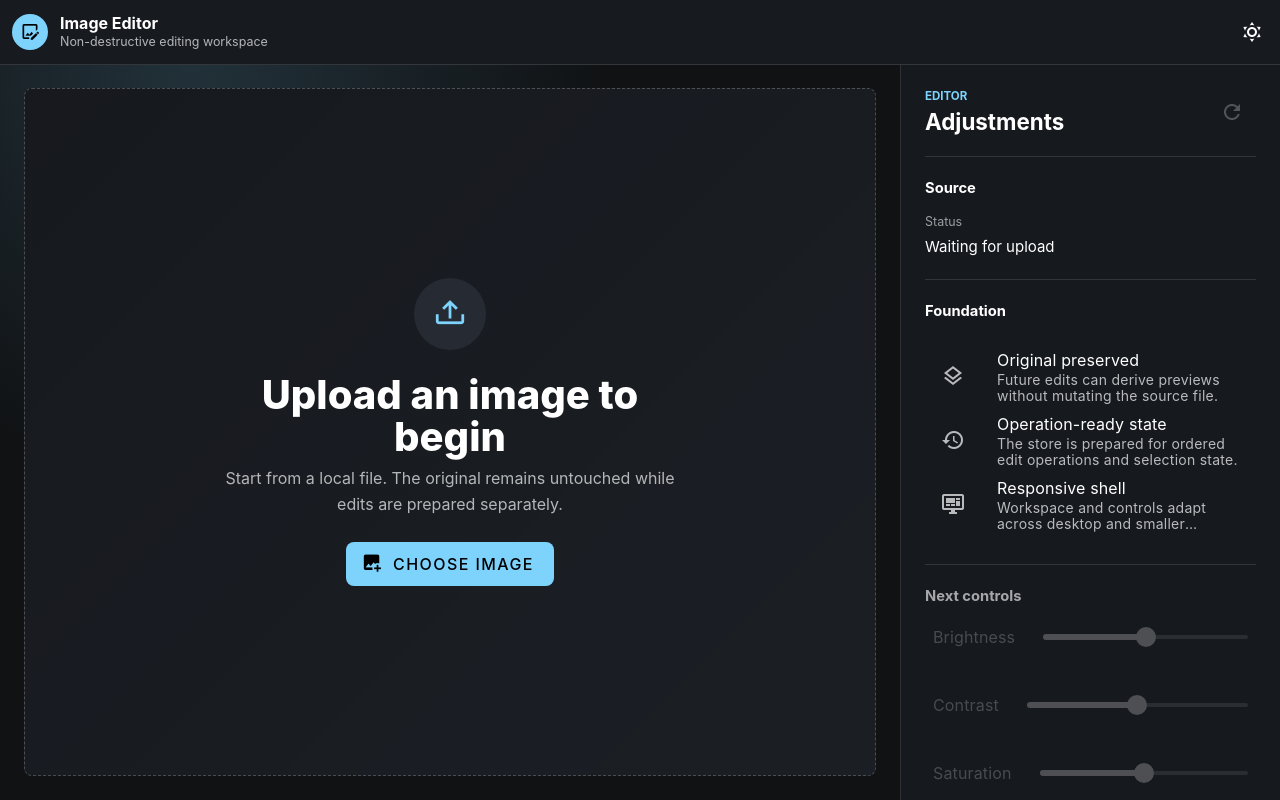
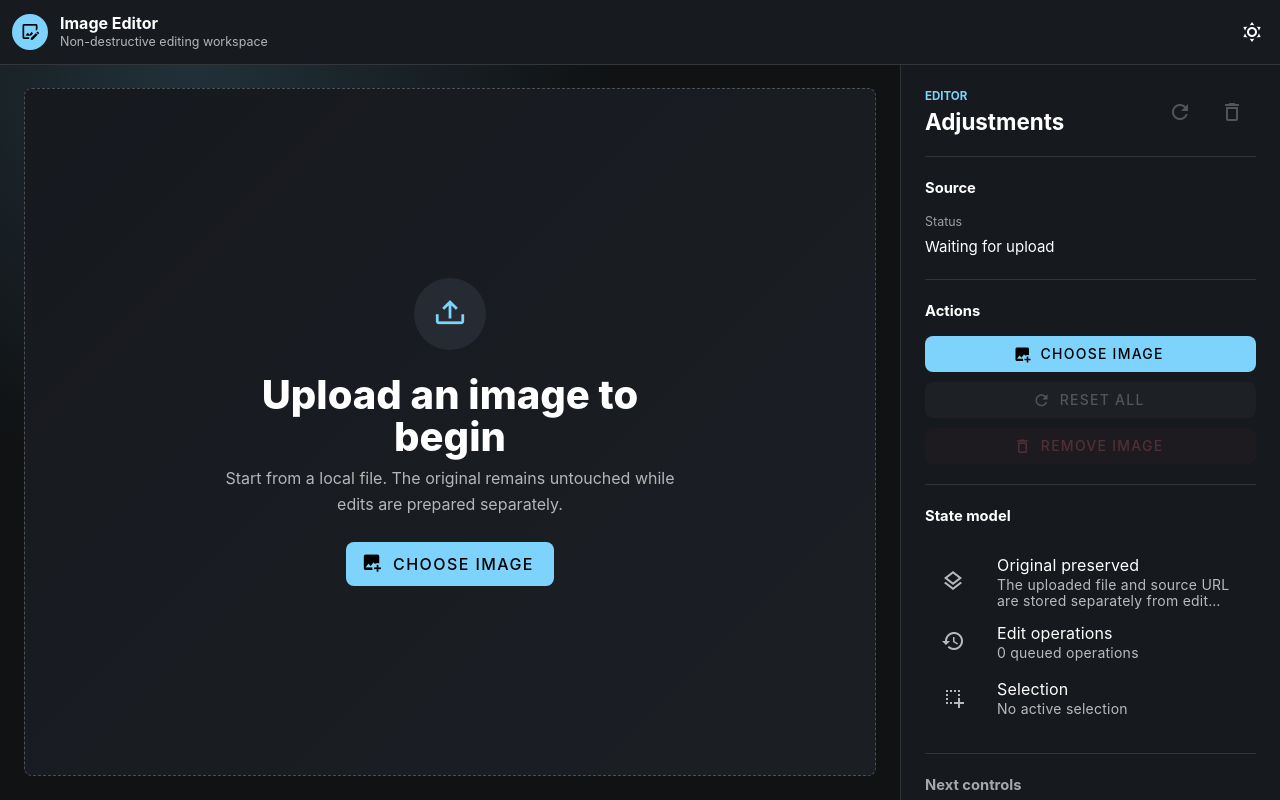
Before and after one commit to dyarechuk/LiveArt-test, a Vue app: page / in a window 1280 px wide. Built offline with nearby package versions, Linux system fonts and the light colour scheme.

Commit message:
Add image upload and editor state model

```diff
--- a/src/features/editor/components/EditingPanel.vue
+++ b/src/features/editor/components/EditingPanel.vue
@@ -5,16 +5,36 @@
         <p class="editing-panel__eyebrow">Editor</p>
         <h2>Adjustments</h2>
       </div>
-      <v-btn
-        aria-label="Reset workspace"
-        :disabled="!editor.hasImage"
-        icon="mdi-refresh"
-        variant="text"
-        @click="editor.resetImage"
-      />
+      <div class="editing-panel__header-actions">
+        <v-btn
+          aria-label="Reset all edits"
+          :disabled="!editor.hasImage"
+          icon="mdi-refresh"
+          variant="text"
+          @click="editor.resetEdits"
+        />
+        <v-btn
+          aria-label="Remove image"
+          :disabled="!editor.hasImage"
+          icon="mdi-delete-outline"
+          variant="text"
+          @click="editor.removeImage"
+        />
+      </div>
     </div>
 
     <v-divider />
+
+    <v-alert
+      v-if="editor.uploadError"
+      closable
+      density="comfortable"
+      type="error"
+      variant="tonal"
+      @click:close="editor.clearUploadError"
+    >
+      {{ editor.uploadError }}
+    </v-alert>
 
     <section class="editing-panel__section">
       <h3>Source</h3>
@@ -23,13 +43,21 @@
           <dt>Status</dt>
           <dd>{{ editor.hasImage ? 'Image loaded' : 'Waiting for upload' }}</dd>
         </div>
-        <div v-if="editor.sourceImage">
+        <div v-if="editor.originalImage">
           <dt>File</dt>
-          <dd>{{ editor.sourceImage.name }}</dd>
+          <dd>{{ editor.originalImage.name }}</dd>
         </div>
-        <div v-if="editor.sourceImage">
+        <div v-if="editor.originalImage">
+          <dt>Type</dt>
+          <dd>{{ editor.originalImage.mimeType }}</dd>
+        </div>
+        <div v-if="editor.originalImage">
+          <dt>Dimensions</dt>
+          <dd>{{ editor.originalImage.naturalWidth }} x {{ editor.originalImage.naturalHeight }} px</dd>
+        </div>
+        <div v-if="editor.originalImage">
           <dt>Size</dt>
-          <dd>{{ formatFileSize(editor.sourceImage.size) }}</dd>
+          <dd>{{ formatFileSize(editor.originalImage.size) }}</dd>
         </div>
       </dl>
     </section>
@@ -37,11 +65,54 @@
     <v-divider />
 
     <section class="editing-panel__section">
-      <h3>Foundation</h3>
+      <h3>Actions</h3>
+      <div class="editing-panel__actions">
+        <v-btn
+          :loading="editor.isLoadingImage"
+          block
+          color="primary"
+          prepend-icon="mdi-image-plus"
+          @click="fileInput?.click()"
+        >
+          {{ editor.hasImage ? 'Replace image' : 'Choose image' }}
+        </v-btn>
+        <v-btn
+          :disabled="!editor.hasImage"
+          block
+          prepend-icon="mdi-refresh"
+          variant="tonal"
+          @click="editor.resetEdits"
+        >
+          Reset all
+        </v-btn>
+        <v-btn
+          :disabled="!editor.hasImage"
+          block
+          color="error"
+          prepend-icon="mdi-delete-outline"
+          variant="tonal"
+          @click="editor.removeImage"
+        >
+          Remove image
+        </v-btn>
+        <input
+          ref="fileInput"
+          accept="image/*"
+          class="editing-panel__input"
+          type="file"
+          @change="handleInputChange"
+        />
+      </div>
+    </section>
+
+    <v-divider />
+
+    <section class="editing-panel__section">
+      <h3>State model</h3>
       <v-list bg-color="transparent" density="compact" lines="two">
-        <v-list-item prepend-icon="mdi-layers-outline" title="Original preserved" subtitle="Future edits can derive previews without mutating the source file." />
-        <v-list-item prepend-icon="mdi-history" title="Operation-ready state" subtitle="The store is prepared for ordered edit operations and selection state." />
-        <v-list-item prepend-icon="mdi-monitor-dashboard" title="Responsive shell" subtitle="Workspace and controls adapt across desktop and smaller screens." />
+        <v-list-item prepend-icon="mdi-layers-outline" title="Original preserved" subtitle="The uploaded file and source URL are stored separately from edit operations." />
+        <v-list-item prepend-icon="mdi-history" title="Edit operations" :subtitle="`${editor.operations.length} queued operations`" />
+        <v-list-item prepend-icon="mdi-select-drag" title="Selection" :subtitle="editor.selection ? 'Active selection' : 'No active selection'" />
       </v-list>
     </section>
 
@@ -57,10 +128,23 @@
 </template>
 
 <script setup lang="ts">
+import { ref } from 'vue'
 import { useEditorStore } from '@/features/editor/store/useEditorStore'
 import { formatFileSize } from '@/features/editor/utils/formatFileSize'
 
 const editor = useEditorStore()
+const fileInput = ref<HTMLInputElement>()
+
+async function handleInputChange(event: Event) {
+  const input = event.target as HTMLInputElement
+  const file = input.files?.item(0) ?? undefined
+
+  if (file) {
+    await editor.loadImage(file)
+  }
+
+  input.value = ''
+}
 </script>
 
 <style scoped>
@@ -81,6 +165,12 @@ const editor = useEditorStore()
   align-items: center;
   justify-content: space-between;
   gap: 16px;
+}
+
+.editing-panel__header-actions {
+  display: flex;
+  align-items: center;
+  gap: 4px;
 }
 
 .editing-panel__eyebrow,
@@ -141,6 +231,15 @@ const editor = useEditorStore()
   font-size: 0.94rem;
 }
 
+.editing-panel__actions {
+  display: grid;
+  gap: 10px;
+}
+
+.editing-panel__input {
+  display: none;
+}
+
 @media (max-width: 960px) {
   .editing-panel {
     max-height: none;
--- a/src/features/editor/components/UploadEmptyState.vue
+++ b/src/features/editor/components/UploadEmptyState.vue
@@ -21,6 +21,18 @@
         Choose image
       </v-btn>
 
+      <v-alert
+        v-if="editor.uploadError"
+        class="upload-empty-state__alert"
+        closable
+        density="comfortable"
+        type="error"
+        variant="tonal"
+        @click:close="editor.clearUploadError"
+      >
+        {{ editor.uploadError }}
+      </v-alert>
+
       <input
         ref="fileInput"
         accept="image/*"
@@ -34,31 +46,28 @@
 
 <script setup lang="ts">
 import { ref } from 'vue'
-import { isSupportedImageFile } from '@/features/editor/utils/isSupportedImageFile'
+import { useEditorStore } from '@/features/editor/store/useEditorStore'
 
-const emit = defineEmits<{
-  fileSelected: [file: File]
-}>()
-
+const editor = useEditorStore()
 const fileInput = ref<HTMLInputElement>()
 const isDragging = ref(false)
 
-function selectFile(file: File | undefined) {
-  if (!file || !isSupportedImageFile(file)) {
+async function selectFile(file: File | undefined) {
+  if (!file) {
     return
   }
 
-  emit('fileSelected', file)
+  await editor.loadImage(file)
 }
 
-function handleDrop(event: DragEvent) {
+async function handleDrop(event: DragEvent) {
   isDragging.value = false
-  selectFile(event.dataTransfer?.files.item(0) ?? undefined)
+  await selectFile(event.dataTransfer?.files.item(0) ?? undefined)
 }
 
-function handleInputChange(event: Event) {
+async function handleInputChange(event: Event) {
   const input = event.target as HTMLInputElement
-  selectFile(input.files?.item(0) ?? undefined)
+  await selectFile(input.files?.item(0) ?? undefined)
   input.value = ''
 }
 </script>
@@ -117,6 +126,11 @@ function handleInputChange(event: Event) {
   display: none;
 }
 
+.upload-empty-state__alert {
+  width: min(100%, 420px);
+  text-align: left;
+}
+
 @media (max-width: 640px) {
   .upload-empty-state {
     min-height: calc(100vh - 96px);
--- a/src/features/editor/store/useEditorStore.ts
+++ b/src/features/editor/store/useEditorStore.ts
@@ -1,49 +1,125 @@
 import { computed, ref } from 'vue'
 import { defineStore } from 'pinia'
-import type { EditorImage, EditorOperation, EditorSelection } from '@/features/editor/types/editor'
+import type {
+  EditorAdjustments,
+  EditorOperation,
+  EditorSelection,
+  OriginalImage
+} from '@/features/editor/types/editor'
+import { isSupportedImageFile } from '@/features/editor/utils/isSupportedImageFile'
+import { readImageDimensions } from '@/features/editor/utils/readImageDimensions'
+
+const defaultAdjustments: EditorAdjustments = {
+  brightness: 0,
+  contrast: 0,
+  saturation: 0
+}
 
 export const useEditorStore = defineStore('editor', () => {
-  const sourceImage = ref<EditorImage | null>(null)
+  let imageLoadRequestId = 0
+  const originalImage = ref<OriginalImage | null>(null)
   const operations = ref<EditorOperation[]>([])
   const selection = ref<EditorSelection | null>(null)
+  const adjustments = ref<EditorAdjustments>({ ...defaultAdjustments })
+  const uploadError = ref<string | null>(null)
+  const isLoadingImage = ref(false)
 
-  const hasImage = computed(() => sourceImage.value !== null)
+  const hasImage = computed(() => originalImage.value !== null)
+  const imageDisplayUrl = computed(() => originalImage.value?.objectUrl ?? null)
+  const hasEdits = computed(() => {
+    return (
+      operations.value.length > 0 ||
+      selection.value !== null ||
+      adjustments.value.brightness !== defaultAdjustments.brightness ||
+      adjustments.value.contrast !== defaultAdjustments.contrast ||
+      adjustments.value.saturation !== defaultAdjustments.saturation
+    )
+  })
 
-  function loadImage(file: File) {
-    clearPreviewUrl()
+  async function loadImage(file: File) {
+    const requestId = ++imageLoadRequestId
+    uploadError.value = null
 
-    sourceImage.value = {
-      id: crypto.randomUUID(),
-      file,
-      name: file.name,
-      size: file.size,
-      type: file.type,
-      previewUrl: URL.createObjectURL(file),
-      createdAt: new Date().toISOString()
+    if (!isSupportedImageFile(file)) {
+      isLoadingImage.value = false
+      uploadError.value = 'Please choose a valid image file.'
+      return
     }
+
+    const objectUrl = URL.createObjectURL(file)
+    isLoadingImage.value = true
+
+    try {
+      const dimensions = await readImageDimensions(objectUrl)
+
+      if (requestId !== imageLoadRequestId) {
+        URL.revokeObjectURL(objectUrl)
+        return
+      }
+
+      revokeOriginalObjectUrl()
+
+      originalImage.value = {
+        id: crypto.randomUUID(),
+        file,
+        name: file.name,
+        mimeType: file.type,
+        size: file.size,
+        objectUrl,
+        naturalWidth: dimensions.naturalWidth,
+        naturalHeight: dimensions.naturalHeight,
+        createdAt: new Date().toISOString()
+      }
+      resetEdits()
+    } catch (error) {
+      URL.revokeObjectURL(objectUrl)
+      if (requestId === imageLoadRequestId) {
+        uploadError.value = error instanceof Error ? error.message : 'The selected image could not be loaded.'
+      }
+    } finally {
+      if (requestId === imageLoadRequestId) {
+        isLoadingImage.value = false
+      }
+    }
+  }
+
+  function resetEdits() {
     operations.value = []
     selection.value = null
+    adjustments.value = { ...defaultAdjustments }
   }
 
-  function resetImage() {
-    clearPreviewUrl()
-    sourceImage.value = null
-    operations.value = []
-    selection.value = null
+  function removeImage() {
+    imageLoadRequestId += 1
+    revokeOriginalObjectUrl()
+    originalImage.value = null
+    uploadError.value = null
+    resetEdits()
   }
 
-  function clearPreviewUrl() {
-    if (sourceImage.value?.previewUrl) {
-      URL.revokeObjectURL(sourceImage.value.previewUrl)
+  function clearUploadError() {
+    uploadError.value = null
+  }
+
+  function revokeOriginalObjectUrl() {
+    if (originalImage.value?.objectUrl) {
+      URL.revokeObjectURL(originalImage.value.objectUrl)
     }
   }
 
   return {
-    sourceImage,
+    originalImage,
     operations,
     selection,
+    adjustments,
+    uploadError,
+    isLoadingImage,
     hasImage,
+    imageDisplayUrl,
+    hasEdits,
     loadImage,
-    resetImage
+    resetEdits,
+    removeImage,
+    clearUploadError
   }
 })
--- a/src/features/editor/utils/isSupportedImageFile.ts
+++ b/src/features/editor/utils/isSupportedImageFile.ts
@@ -1,3 +1,3 @@
 export function isSupportedImageFile(file: File) {
-  return file.type.startsWith('image/')
+  return file.type.startsWith('image/') && file.type.length > 'image/'.length
 }
--- /dev/null
+++ b/src/features/editor/utils/readImageDimensions.ts
@@ -0,0 +1,18 @@
+export function readImageDimensions(sourceUrl: string) {
+  return new Promise<{ naturalWidth: number; naturalHeight: number }>((resolve, reject) => {
+    const image = new Image()
+
+    image.onload = () => {
+      resolve({
+        naturalWidth: image.naturalWidth,
+        naturalHeight: image.naturalHeight
+      })
+    }
+
+    image.onerror = () => {
+      reject(new Error('The selected file could not be loaded as an image.'))
+    }
+
+    image.src = sourceUrl
+  })
+}
```
Also changed, not shown: src/features/editor/components/ImageWorkspace.vue (+8 -8 lines), src/features/editor/types/editor.ts (+11 -3 lines).
